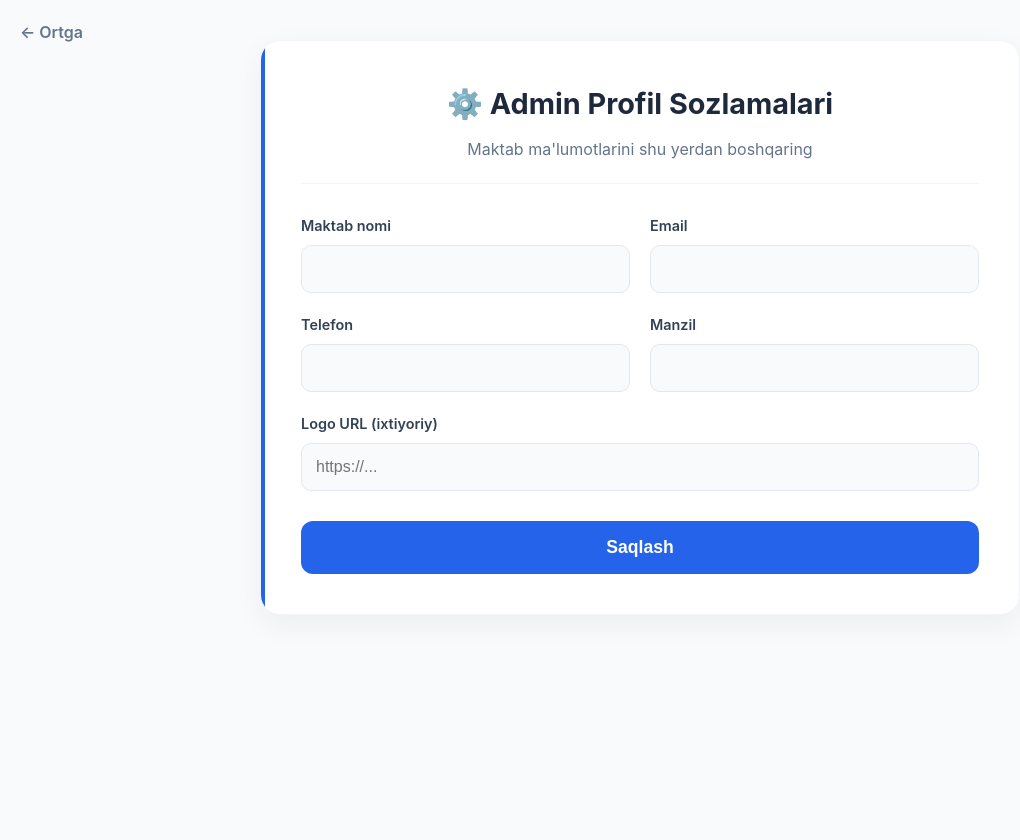
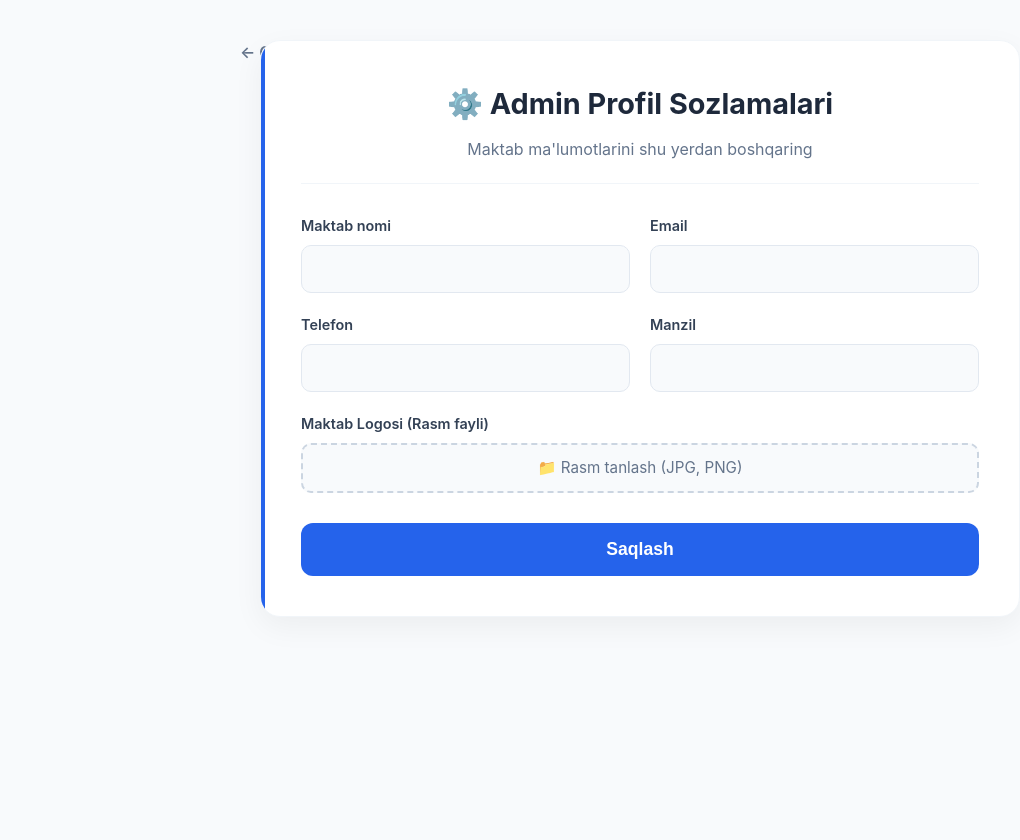
Before and after one commit to inatillayevsuhrob6-prog/maktab-portal, a Flask app: template templates/admin_profile.html in a window 1280 px wide. Shown: the whole page, without its empty margins (0-1020 px from the left). Run offline with Flask 3, Linux system fonts and the light colour scheme; the template is opened without the code that fills it, so the values that code supplies are empty; some libraries are stand-ins or nearby versions.

Commit message:
Add file upload for school logo in admin profile

```diff
--- a/app.py
+++ b/app.py
@@ -834,9 +834,34 @@ def create_app():
         if 'school_id' not in session or session.get('user_role') != 'admin': return redirect(url_for('home'))
         school = School.query.get_or_404(session['school_id'])
         if request.method == "POST":
-            school.name = sanitize_input(request.form.get('name')) or school.name; school.address = sanitize_input(request.form.get('address'))
-            school.phone = sanitize_input(request.form.get('phone')); school.email = sanitize_input(request.form.get('email')); school.logo = sanitize_input(request.form.get('logo'))
-            db.session.commit(); session['school_name'] = school.name; flash("Admin profili muvaffaqiyatli saqlandi.", "success"); return redirect(url_for('admin_profile'))
+            school.name = sanitize_input(request.form.get('name')) or school.name
+            school.address = sanitize_input(request.form.get('address'))
+            school.phone = sanitize_input(request.form.get('phone'))
+            school.email = sanitize_input(request.form.get('email'))
+
+            # Logo faylini yuklash
+            uploaded_logo = request.files.get('logo_file')
+            if uploaded_logo and uploaded_logo.filename:
+                try:
+                    filename = secure_filename(uploaded_logo.filename)
+                    ext = os.path.splitext(filename)[1].lower()
+                    if ext in {'.jpg', '.jpeg', '.png', '.gif', '.webp'}:
+                        upload_dir = os.path.join(app.static_folder, 'uploads', 'logos')
+                        os.makedirs(upload_dir, exist_ok=True)
+                        saved_name = f"school_{session['school_id']}{ext}"
+                        uploaded_logo.save(os.path.join(upload_dir, saved_name))
+                        school.logo = url_for('static', filename=f'uploads/logos/{saved_name}')
+                        flash("Logo muvaffaqiyatli yangilandi!", "success")
+                    else:
+                        flash("Faqat rasmlar (JPG, PNG) yuklash mumkin.", "warning")
+                except Exception as e:
+                    print(f"Logo yuklash xatosi: {e}")
+                    flash("Logoni yuklashda xatolik yuz berdi.", "danger")
+
+            db.session.commit()
+            session['school_name'] = school.name
+            flash("Ma'lumotlar saqlandi.", "success")
+            return redirect(url_for('admin_profile'))
         return render_template("admin_profile.html", school=school)
 
     @app.route("/logout")
--- a/templates/admin_profile.html
+++ b/templates/admin_profile.html
@@ -6,7 +6,14 @@
     <link rel="stylesheet" href="{{ url_for('static', filename='css/style.css') }}">
     <style>
         body { background: #f8fafc; font-family: 'Inter', sans-serif; }
-        .profile-container { max-width: 800px; margin: 40px auto; padding: 0 20px; }
+        .profile-container { max-width: 800px; margin: 40px auto; padding: 0 20px; position: relative; }
+
+        .back-link {
+            position: absolute; top: 0; left: 0;
+            color: #64748b; text-decoration: none; font-weight: 600;
+            display: flex; align-items: center; gap: 5px; transition: 0.3s;
+        }
+        .back-link:hover { color: #2563eb; transform: translateX(-3px); }
 
         .card {
             background: white; border-radius: 20px; padding: 40px;
@@ -22,11 +29,31 @@
         .form-group.full-width { grid-column: span 2; }
 
         label { display: block; margin-bottom: 8px; color: #334155; font-weight: 600; font-size: 0.9rem; }
-        input {
+        input[type="text"], input[type="email"], input[type="tel"] {
             width: 100%; padding: 14px; border: 1px solid #e2e8f0; border-radius: 10px;
-            font-size: 1rem; transition: 0.3s; background: #f8fafc;
+            font-size: 1rem; transition: 0.3s; background: #f8fafc; box-sizing: border-box;
         }
         input:focus { border-color: #2563eb; background: white; outline: none; box-shadow: 0 0 0 3px rgba(37, 99, 235, 0.1); }
+
+        /* Fayl yuklash uchun maxsus stil */
+        .file-upload-wrapper {
+            position: relative;
+            width: 100%;
+            height: 50px;
+            border: 2px dashed #cbd5e1;
+            border-radius: 10px;
+            display: flex;
+            align-items: center;
+            justify-content: center;
+            cursor: pointer;
+            transition: 0.3s;
+            background: #f8fafc;
+        }
+        .file-upload-wrapper:hover { border-color: #2563eb; background: #eff6ff; }
+        .file-upload-wrapper input[type="file"] {
+            position: absolute; width: 100%; height: 100%; opacity: 0; cursor: pointer;
+        }
+        .file-upload-text { color: #64748b; font-size: 0.95rem; }
 
         .btn-save {
             width: 100%; padding: 16px; background: #2563eb; color: white; border: none;
@@ -39,14 +66,6 @@
             .form-grid { grid-template-columns: 1fr; }
             .form-group.full-width { grid-column: span 1; }
         }
-
-        .back-link {
-            position: absolute; top: 20px; left: 20px;
-            color: #64748b; text-decoration: none; font-weight: 600;
-            display: flex; align-items: center; gap: 5px; transition: 0.3s;
-        }
-        .back-link:hover { color: #2563eb; transform: translateX(-3px); }
-
     </style>
 </head>
 <body>
@@ -67,7 +86,8 @@
                 {% endif %}
             {% endwith %}
 
-            <form method="POST">
+            <!-- enctype="multipart/form-data" qo'shildi, bu fayl yuklash uchun shart -->
+            <form method="POST" enctype="multipart/form-data">
                 <input type="hidden" name="csrf_token" value="{{ csrf_token() }}"/>
 
                 <div class="form-grid">
@@ -83,7 +103,7 @@
 
                     <div class="form-group">
                         <label>Telefon</label>
-                        <input type="text" name="phone" value="{{ school.phone }}">
+                        <input type="tel" name="phone" value="{{ school.phone }}">
                     </div>
 
                     <div class="form-group">
@@ -92,8 +112,16 @@
                     </div>
 
                     <div class="form-group full-width">
-                        <label>Logo URL (ixtiyoriy)</label>
-                        <input type="text" name="logo" value="{{ school.logo or '' }}" placeholder="https://...">
+                        <label>Maktab Logosi (Rasm fayli)</label>
+                        <div class="file-upload-wrapper">
+                            <input type="file" name="logo_file" accept="image/*">
+                            <span class="file-upload-text" id="file-name">📁 Rasm tanlash (JPG, PNG)</span>
+                        </div>
+                        {% if school.logo %}
+                            <div style="margin-top: 10px; font-size: 0.85rem; color: #64748b;">
+                                Hozirgi logo: <a href="{{ school.logo }}" target="_blank">Ko'rish</a>
+                            </div>
+                        {% endif %}
                     </div>
                 </div>
 
@@ -101,5 +129,13 @@
             </form>
         </div>
     </div>
+
+    <script>
+        // Fayl tanlanganda nomini ko'rsatish
+        document.querySelector('input[type="file"]').addEventListener('change', function(e) {
+            const fileName = e.target.files[0] ? e.target.files[0].name : "📁 Rasm tanlash (JPG, PNG)";
+            document.getElementById('file-name').innerText = fileName;
+        });
+    </script>
 </body>
 </html>
```
Also changed, not shown: static/uploads/students/student_2.jpg (added), static/uploads/teachers/teacher_1.png (added).
